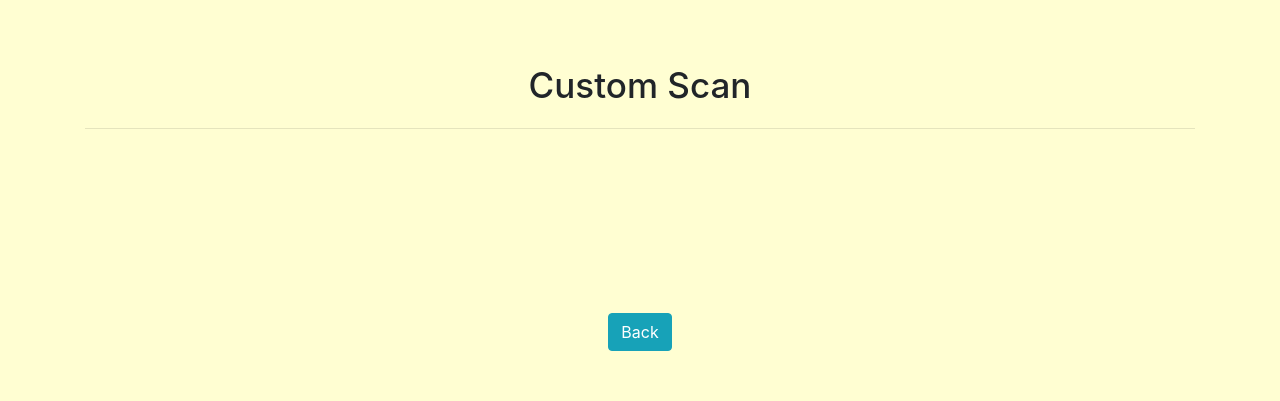
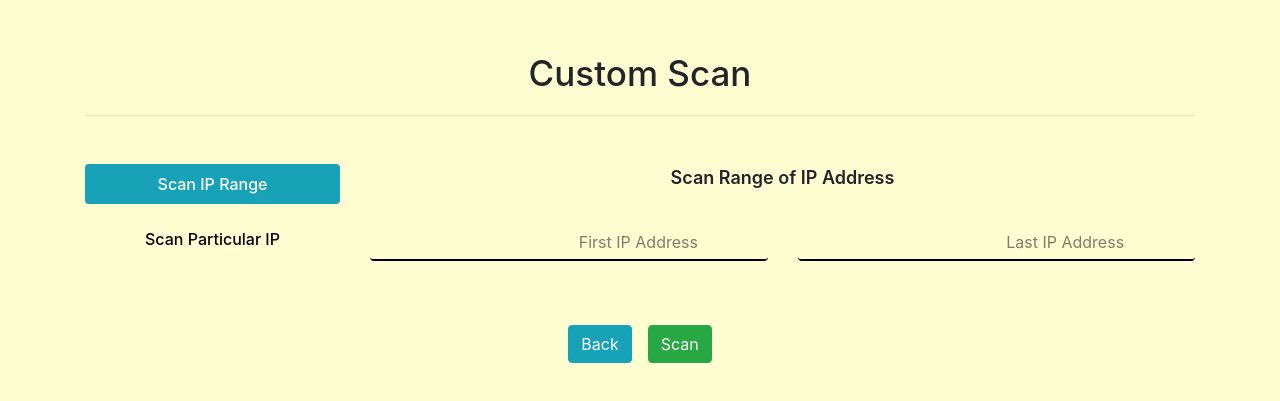
Before and after one commit to satshree/vision, a React (Create React App) app in the folder app/: page /custom in a window 1280 px wide. Shown: the part 195-596 px from the top of the page. Built offline with nearby package versions, Linux system fonts and the light colour scheme.

Commit message:
added custom scan forms

```diff
--- /dev/null
+++ b/app/src/assets/css/form.css
@@ -0,0 +1,53 @@
+.form-title {
+    font-size: 18px;
+    font-weight: 600;
+    margin-bottom: 2rem;
+}
+
+
+/*
+.form-label {
+    font-weight: 500;
+} */
+
+.form-group {
+    position: relative;
+    margin-bottom: 1.5rem
+}
+
+.form-control-placeholder {
+    position: absolute;
+    top: 0;
+    /* left: 0; */
+    padding: 7px 0 0 10px;
+    transition: all 200ms;
+    opacity: 0.5;
+    color: black
+}
+
+.form-control:focus+.form-control-placeholder,
+.form-control:valid+.form-control-placeholder {
+    font-size: 69%;
+    transform: translate3d(0, -100%, 0);
+    opacity: 1;
+    top: 10px
+}
+
+.form-control {
+    border: 0;
+    outline: 0;
+    border-bottom: 2px solid black;
+    font-size: 16px;
+    color: black;
+    background-color: transparent
+}
+
+.form-control:focus {
+    border: 0;
+    color: black;
+    background-color: transparent;
+    border-color: black;
+    outline: 0;
+    border-bottom: 2px solid black;
+    box-shadow: 0 0 0 0.2rem transparent
+}
--- /dev/null
+++ b/app/src/assets/css/nav-pills.css
@@ -0,0 +1,10 @@
+.nav-link {
+    text-decoration: none;
+    font-weight: 500;
+    color:black;
+    margin-bottom: 15px;
+}
+
+.nav-pills .nav-link.active, .nav-pills .show .nav-link {
+    background-color: #17a2b8;
+}
--- a/app/src/components/Options.js
+++ b/app/src/components/Options.js
@@ -9,7 +9,7 @@ class Options extends Component {
                 <br></br>
                 <div className="container text-center">
                     <OverlayTrigger
-                        key='bottom'
+                        key='default'
                         placement='bottom'
                         overlay={
                             <Tooltip id="tooltip-default">
@@ -20,7 +20,7 @@ class Options extends Component {
                         <Button href="/default" variant="info" style={{ marginRight: "5px" }}>Let Vision Do The Dirty Work</Button>
                     </OverlayTrigger>
                     <OverlayTrigger
-                        key='bottom'
+                        key='custom'
                         placement='bottom'
                         overlay={
                             <Tooltip id="tooltip-custom">
--- /dev/null
+++ b/app/src/components/ParticularForm.js
@@ -0,0 +1,19 @@
+import React, { Component } from 'react'
+import { Form } from 'react-bootstrap'
+
+class Particular extends Component {
+    render() {
+        return (
+            <React.Fragment>
+                <Form id="particularForm">
+                    <Form.Group>
+                        <Form.Control type="text" name="onlyIP" required />
+                        <Form.Label className="form-control-placeholder">Enter IP Address</Form.Label>
+                    </Form.Group>
+                </Form>
+            </React.Fragment>
+        )
+    }
+}
+
+export default Particular
--- /dev/null
+++ b/app/src/components/RangeForm.js
@@ -0,0 +1,29 @@
+import React, { Component } from 'react'
+import { Row, Col, Form } from 'react-bootstrap'
+
+class Range extends Component {
+    render() {
+        return (
+            <React.Fragment>
+                <Form id="rangeForm">
+                    <Row>
+                        <Col sm={6}>
+                            <Form.Group>
+                                <Form.Control type="text" name="firstIP" required />
+                                <Form.Label className="form-control-placeholder">First IP Address</Form.Label>
+                            </Form.Group>
+                        </Col>
+                        <Col sm={6}>
+                            <Form.Group>
+                                <Form.Control type="text" name="secondIP" required />
+                                <Form.Label className="form-control-placeholder">Last IP Address</Form.Label>
+                            </Form.Group>
+                        </Col>
+                    </Row>
+                </Form>
+            </React.Fragment>
+        )
+    }
+}
+
+export default Range
--- a/app/src/pages/Custom.js
+++ b/app/src/pages/Custom.js
@@ -1,21 +1,66 @@
 import React, { Component } from 'react'
-import { Button } from 'react-bootstrap'
+import { Button, Tab, Nav, Row, Col } from 'react-bootstrap'
+
+import Range from '../components/RangeForm'
+import Particular from '../components/ParticularForm'
+
+import '../assets/css/nav-pills.css'
+import '../assets/css/form.css'
 
 class Custom extends Component {
+    state = {
+        key: "range"
+    }
+
     render() {
         return (
             <React.Fragment>
                 <div className="vertical-center">
                     <div className="container">
-                        <div style={{ marginBottom: '5em' }}>
+                        <div style={{ marginBottom: '3em' }}>
                             <span style={titleFont}>
                                 Custom Scan
                             </span>
-                        <hr></hr>
+                            <hr></hr>
                         </div>
-
+                        <div className="tabs">
+                            <Tab.Container activeKey={this.state.key}
+                            onSelect={(key) => this.setState({key})}>
+                                <Row>
+                                    <Col sm={3}>
+                                        <Nav variant="pills" className="flex-column">
+                                            <Nav.Item>
+                                                <Nav.Link eventKey="range">Scan IP Range</Nav.Link>
+                                            </Nav.Item>
+                                            <Nav.Item>
+                                                <Nav.Link eventKey="particular">Scan Particular IP</Nav.Link>
+                                            </Nav.Item>
+                                        </Nav>
+                                    </Col>
+                                    <Col sm={9}>
+                                        <Tab.Content>
+                                            <Tab.Pane eventKey="range">
+                                                <div className="form-title">
+                                                    Scan Range of IP Address
+                                                </div>
+                                                <Range />
+                                            </Tab.Pane>
+                                            <Tab.Pane eventKey="particular">
+                                                <div className="form-title">
+                                                    Probe a Particular IP Addresses
+                                                </div>
+                                                <Particular />
+                                            </Tab.Pane>
+                                        </Tab.Content>
+                                    </Col>
+                                </Row>
+                            </Tab.Container>
+                        </div>
                         <br></br>
-                        <Button href="/" variant="info" style={{ marginTop: '5em' }}>Back</Button>
+                        <div className="btns" style={{ marginTop: '1em' }}>
+                            <Button href="/" variant="info" style={{ marginRight: '1em' }}>Back</Button>
+                            <Button type="button" variant="success">Scan</Button>
+                        </div>
                     </div>
                 </div>
             </React.Fragment>
```
